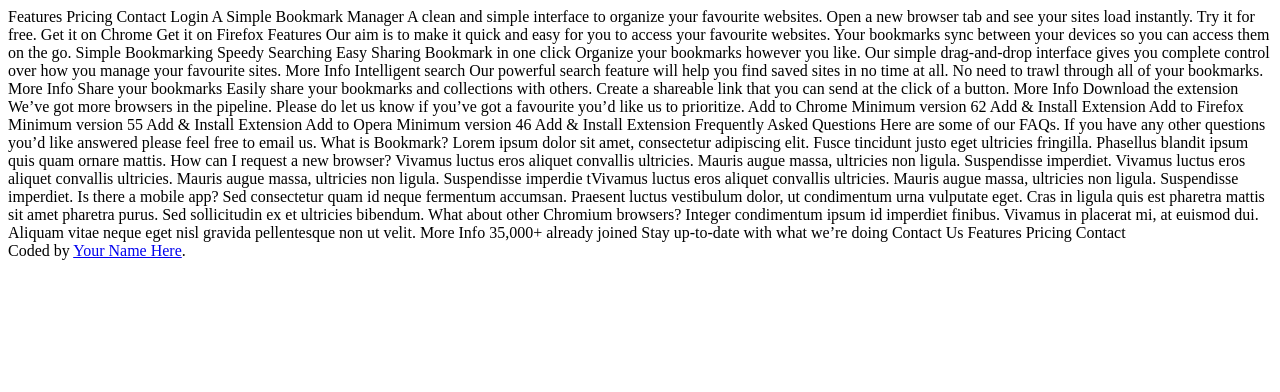
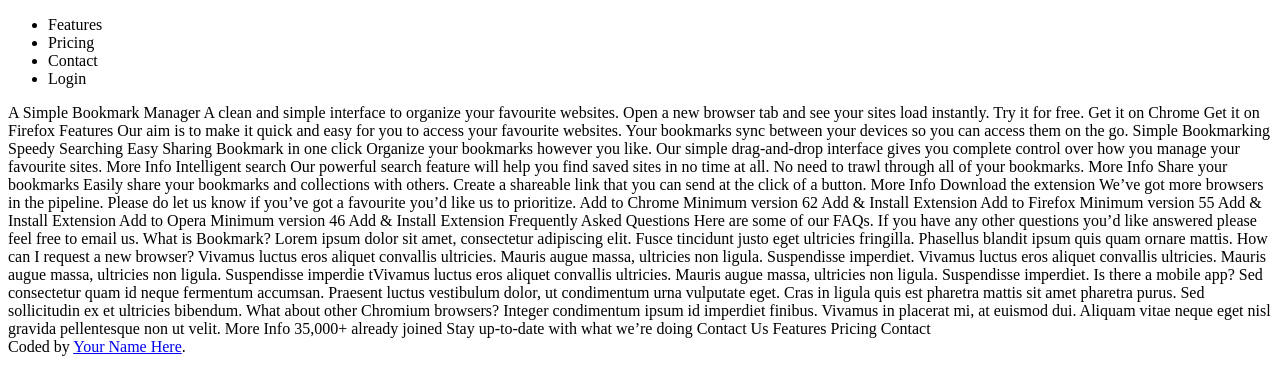
Before and after one commit to Kerensivira/LandigPage, a plain HTML site: page index.html in a window 1280 px wide. Drawn offline with Linux system fonts and the light colour scheme.

Commit message:
maquetacion 1

```diff
--- a/index.html
+++ b/index.html
@@ -16,10 +16,23 @@
 </head>
 <body>
 
-  Features
-  Pricing
-  Contact
-  Login
+<header>
+  <nav>
+    <ul>
+    <li>Features</li>
+    <li>Pricing</li>
+    <li>Contact</li>
+    <li>Login</li>
+  </ul>
+  </nav>
+</header>
+
+
+
+
+
+
+
 
   A Simple Bookmark Manager
 
```
